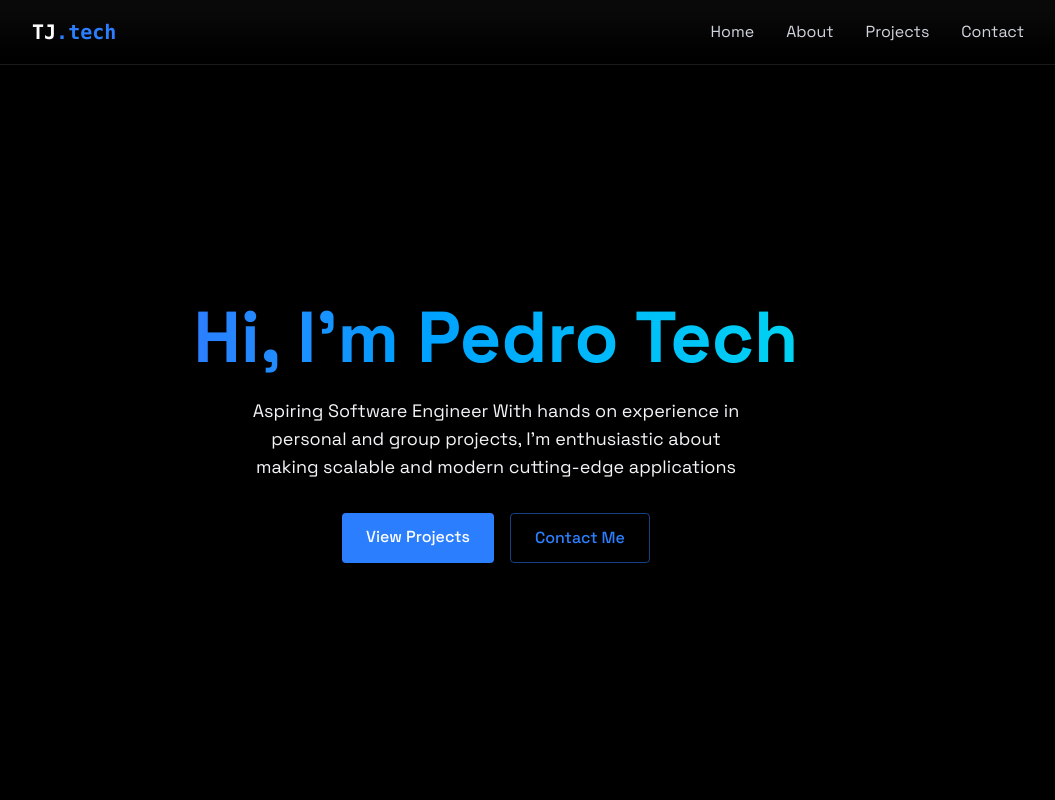
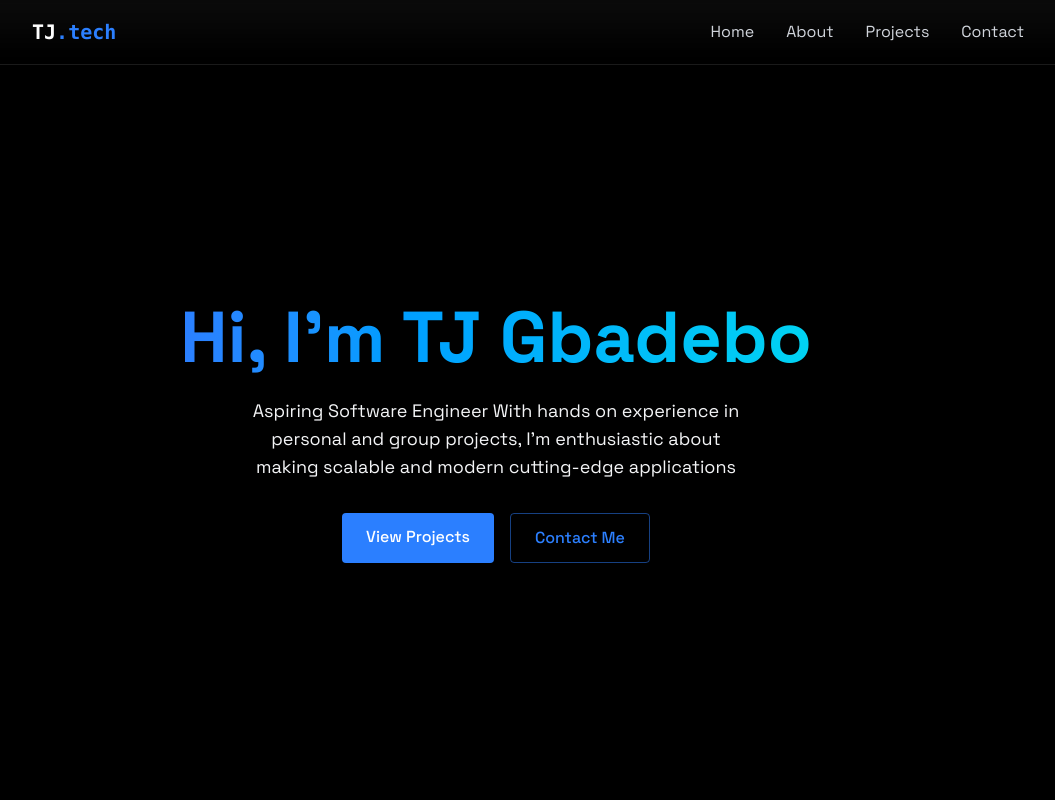
Before and after one commit to TGbadebo02/TGbadebo-portfolio, a React (Vite) app: page / in a window 1280 px wide. Shown: the top 800 px of the page, without its empty margins (144-1199 px from the left). Built offline with nearby package versions, Linux system fonts and the light colour scheme.

Commit message:
contact functionlit working now

```diff
--- a/package.json
+++ b/package.json
@@ -1,6 +1,6 @@
 {
   "name": "tgbadebo-portfolio",
-  "homepage" : "https://TGbadebo02.github.io/TGbadebo-portfolio",
+  "homepage": "https://TGbadebo02.github.io/TGbadebo-portfolio",
   "private": true,
   "version": "0.0.0",
   "type": "module",
@@ -14,7 +14,7 @@
   },
   "dependencies": {
     "@tailwindcss/vite": "^4.1.7",
-    "emailjs-com": "^3.2.0",
+    "emailjs-com": "^2.6.4",
     "react": "^19.1.0",
     "react-dom": "^19.1.0",
     "tailwindcss": "^4.1.7"
--- a/src/components/sections/Contact.jsx
+++ b/src/components/sections/Contact.jsx
@@ -8,7 +8,6 @@ export const Contact = () => {
     email: "",
     message: "",
   });
-
 
   const handleSubmit = (e) => {
     e.preventDefault();
--- a/src/components/sections/Home.jsx
+++ b/src/components/sections/Home.jsx
@@ -9,7 +9,7 @@ export const Home = () => {
       <RevealOnScroll>
         <div className="text-center z-10 px-4">
           <h1 className="text-5xl md:text-7xl font-bold mb-6 bg-gradient-to-r from-blue-500 to-cyan-400 bg-clip-text text-transparent leading-right">
-            Hi, I'm Pedro Tech
+            Hi, I'm TJ Gbadebo
           </h1>
 
            <p className="tex-gray-400 text-lg mb-8 max-w-lg mx-auto">
```
Also changed, not shown: 1 other file (tests, documents, lock files or other folders).
